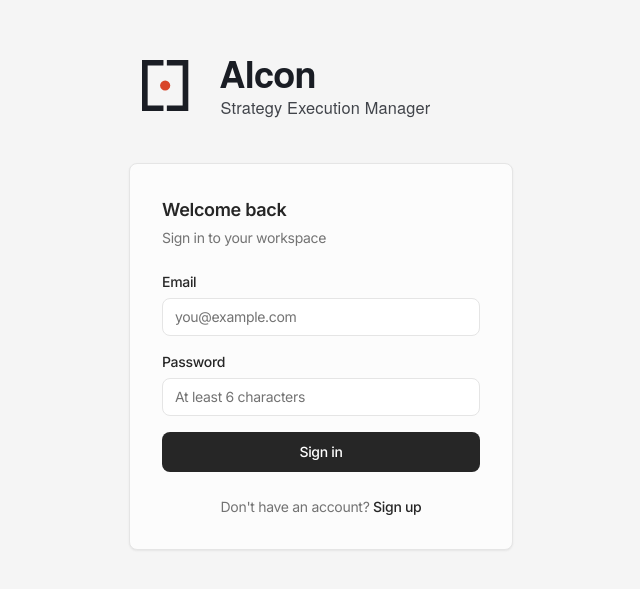
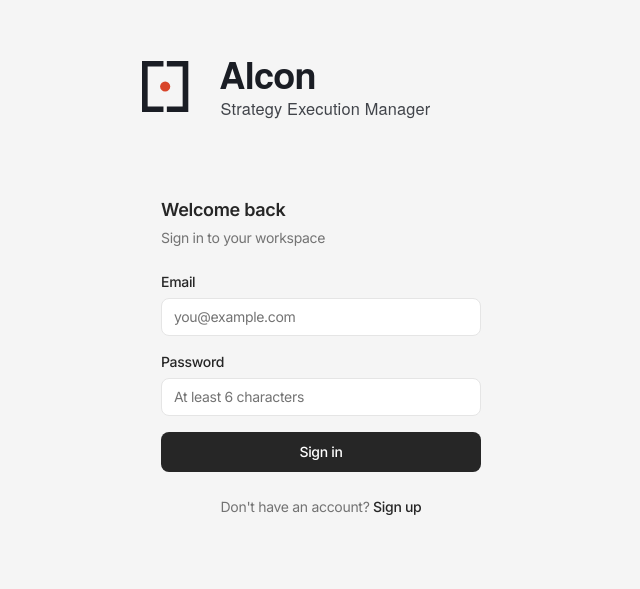
Before and after one commit to noajp/Alcon, a Next.js app in the folder web/: page / in a window 1280 px wide. Shown: the part 105-694 px from the top of the page, without its empty margins (319-959 px from the left). Built offline with nearby package versions, Linux system fonts and the light colour scheme; no server answers.

Commit message:
Remove card border and background from login form
https://claude.ai/code/session_01E7MkfQrwHoPoZvnzLDvKC4

```diff
--- a/web/src/components/auth/AuthPage.tsx
+++ b/web/src/components/auth/AuthPage.tsx
@@ -68,7 +68,7 @@ export function AuthPage() {
         </div>
 
         {/* Card */}
-        <div className="bg-card rounded-lg border border-border shadow-[var(--shadow-island)] p-8">
+        <div className="p-8">
           <h1 className="text-lg font-semibold text-foreground mb-1">
             {mode === 'signin' ? 'Welcome back' : 'Create an account'}
           </h1>
```
